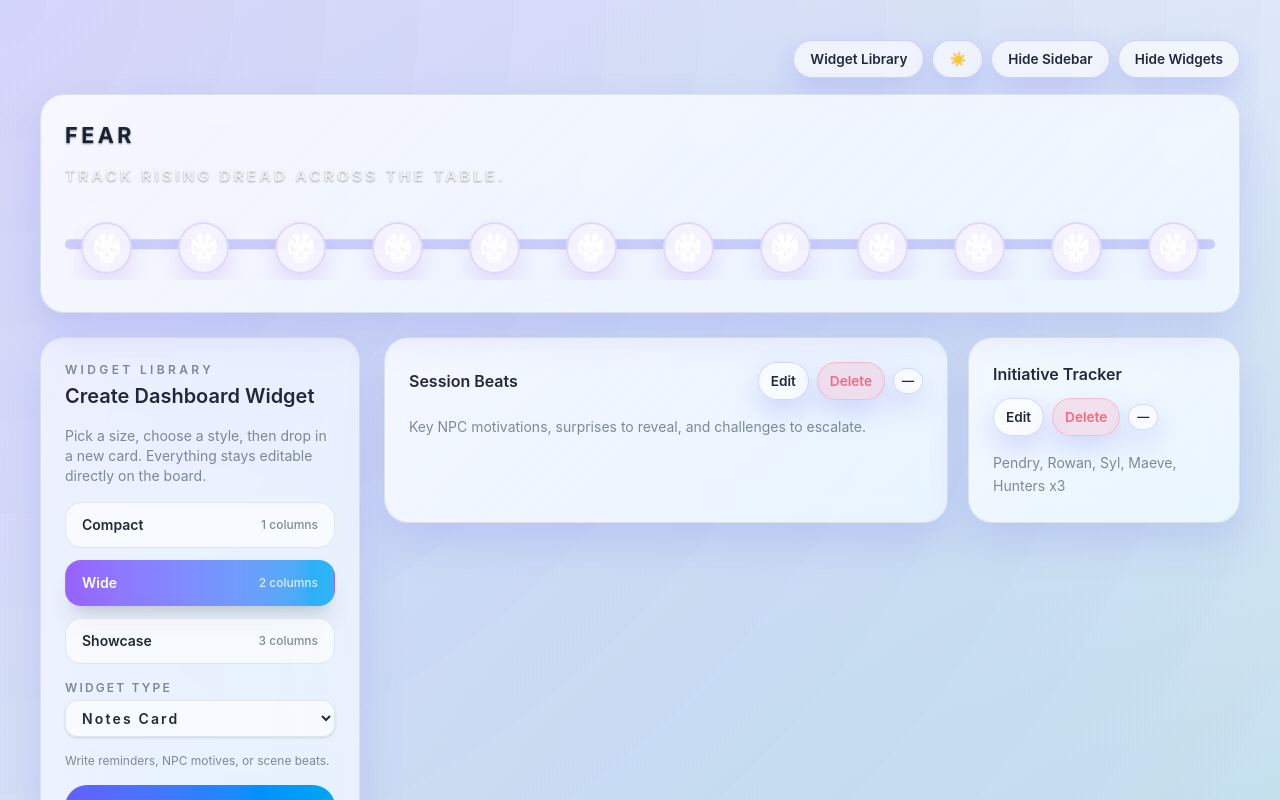
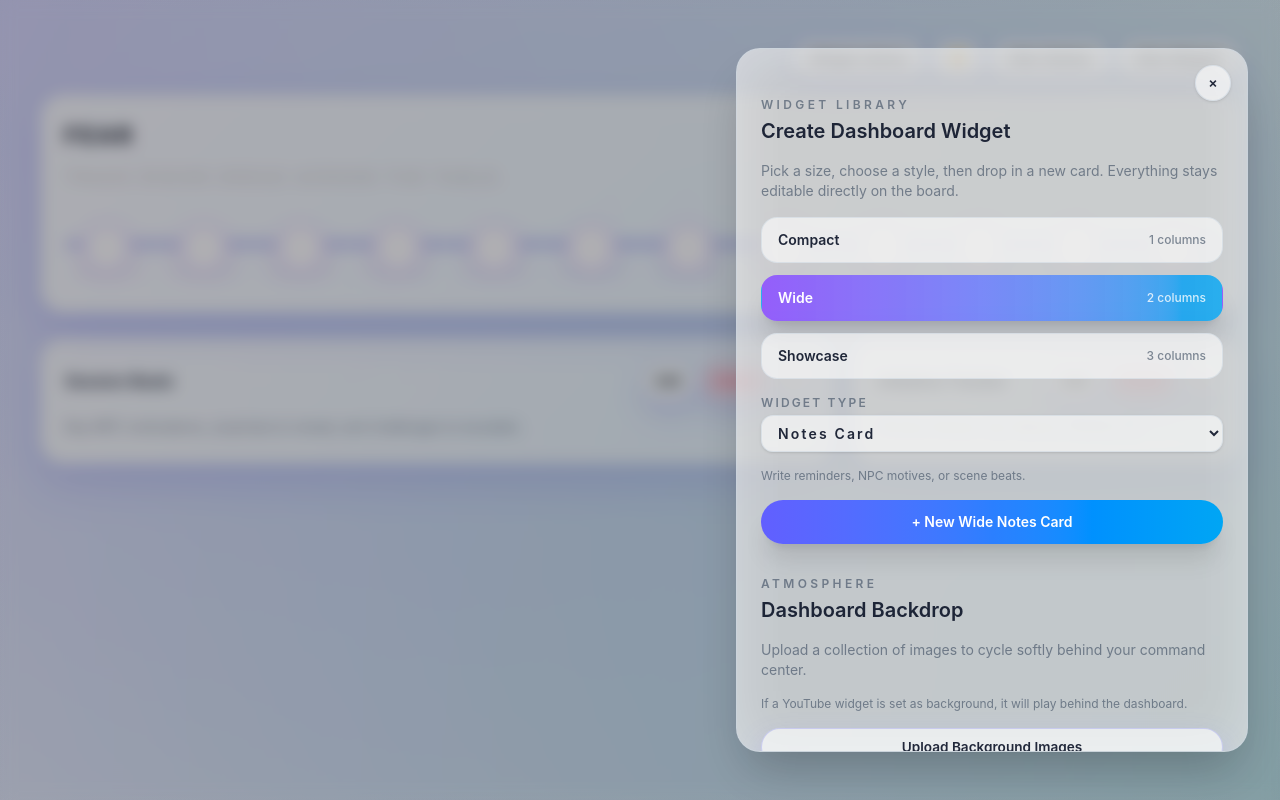
Before and after one commit to kmcgarry1/daggerheart-dm-screen, a Vue app: page / in a window 1280 px wide. Shown: the top 800 px of the page. Built offline with nearby package versions, Linux system fonts and the light colour scheme; the HTML template or start-up script is replaced by a standard one.

Commit message:
Fix ScreenSidebar closing markup

```diff
--- a/src/components/DMScreen.vue
+++ b/src/components/DMScreen.vue
@@ -17,14 +17,45 @@
         />
       </div>
 
-      <div :class="gridClasses">
+      <ScreenWorkspace
+        :widgets="widgets"
+        :active-widget-id="activeWidgetId"
+        :size-options="sizeOptions"
+        :span-class-for-size="widgetSpanClass"
+        :collapsed="widgetsCollapsed"
+        @toggle-edit="toggleEditing"
+        @remove-widget="removeWidget"
+        @update-widget="handleWidgetUpdate"
+        @update-countdown="handleCountdownUpdate"
+        @toggle-collapsed="toggleWidgets"
+      />
+
+      <div
+        v-if="minimizedWidgets.length"
+        class="fixed bottom-4 right-4 z-20 flex max-w-[80vw] flex-wrap items-center gap-2 rounded-2xl border border-[color:var(--dh-panel-border)] bg-[var(--dh-panel-bg)]/90 p-2 shadow-xl backdrop-blur"
+      >
+        <button
+          v-for="m in minimizedWidgets"
+          :key="m.id"
+          type="button"
+          class="flex items-center gap-2 rounded-full border border-[color:var(--dh-panel-border)] bg-[color:var(--dh-panel-bg)] px-3 py-1.5 text-sm font-semibold text-[color:var(--dh-panel-text)] shadow-sm hover:-translate-y-0.5 hover:shadow focus:outline-none focus-visible:ring-2 focus-visible:ring-violet-300"
+          @click="restoreWidget(m.id)"
+        >
+          <span class="text-base">{{ widgetIcon(m.type) }}</span>
+          <span class="max-w-[40ch] truncate">
+            {{ m.type === 'countdown' ? countdownDockLabel(m) : m.title || dockLabel(m.type) }}
+          </span>
+        </button>
+      </div>
+
+      <Teleport to="body">
         <Transition
-          enter-active-class="transition duration-400 transform"
-          enter-from-class="-translate-x-4 opacity-0"
-          enter-to-class="translate-x-0 opacity-100"
-          leave-active-class="transition duration-300 transform"
-          leave-from-class="translate-x-0 opacity-100"
-          leave-to-class="-translate-x-4 opacity-0"
+          enter-active-class="transition duration-300 ease-out"
+          enter-from-class="opacity-0"
+          enter-to-class="opacity-100"
+          leave-active-class="transition duration-200 ease-in"
+          leave-from-class="opacity-100"
+          leave-to-class="opacity-0"
         >
           <ScreenSidebar
             v-if="!sidebarCollapsed"
@@ -43,32 +74,10 @@
             @clear-backgrounds="clearBackgrounds"
             @focus-widget="focusWidget"
             @upload-backgrounds="handleBackgroundUpload"
+            @close="toggleSidebar"
           />
         </Transition>
-
-        <ScreenWorkspace
-          :widgets="widgets"
-          :active-widget-id="activeWidgetId"
-          :size-options="sizeOptions"
-          :span-class-for-size="widgetSpanClass"
-          :collapsed="widgetsCollapsed"
-          @toggle-edit="toggleEditing"
-          @remove-widget="removeWidget"
-          @update-widget="handleWidgetUpdate"
-          @update-countdown="handleCountdownUpdate"
-          @toggle-collapsed="toggleWidgets"
-        />
-
-        <div v-if="minimizedWidgets.length"
-          class="fixed bottom-4 right-4 z-20 flex max-w-[80vw] flex-wrap items-center gap-2 rounded-2xl border border-[color:var(--dh-panel-border)] bg-[var(--dh-panel-bg)]/90 p-2 shadow-xl backdrop-blur">
-          <button v-for="m in minimizedWidgets" :key="m.id" type="button"
-            class="flex items-center gap-2 rounded-full border border-[color:var(--dh-panel-border)] bg-[var(--dh-panel-bg)] px-3 py-1.5 text-sm font-semibold text-[color:var(--dh-panel-text)] shadow-sm hover:-translate-y-0.5 hover:shadow focus:outline-none focus-visible:ring-2 focus-visible:ring-violet-300"
-            @click="restoreWidget(m.id)">
-            <span class="text-base">{{ widgetIcon(m.type) }}</span>
-            <span class="max-w-[40ch] truncate">{{ m.type === 'countdown' ? countdownDockLabel(m) : (m.title || dockLabel(m.type)) }}</span>
-          </button>
-        </div>
-      </div>
+      </Teleport>
 
       <ScreenFloatingControls
         :sidebar-collapsed="sidebarCollapsed"
@@ -156,12 +165,4 @@ const youtubeBackgroundSrc = computed(() => {
   const embed = computeYouTubeEmbed((yt as any).url)
   return embed || null
 })
-
-const gridClasses = computed(
-  () =>
-    [
-      'grid gap-6 transition-all duration-500',
-      sidebarCollapsed.value ? 'lg:grid-cols-1' : 'lg:grid-cols-[320px_minmax(0,1fr)]',
-    ].join(' '),
-)
 </script>
--- a/src/components/dm-screen/ScreenSidebar.vue
+++ b/src/components/dm-screen/ScreenSidebar.vue
@@ -1,5 +1,23 @@
 <template>
-  <aside class="dh-glass sticky top-28 flex h-fit flex-col gap-8 p-6">
+  <div
+    class="fixed inset-0 z-40 flex items-start justify-end bg-black/30 px-4 py-6 backdrop-blur-sm sm:px-8 sm:py-12"
+    role="dialog"
+    aria-modal="true"
+    aria-label="Widget library"
+    @click.self="$emit('close')"
+  >
+    <div
+      class="dh-glass relative flex h-full max-h-[min(960px,90vh)] w-full max-w-lg flex-col gap-8 overflow-y-auto rounded-3xl p-6 shadow-2xl"
+    >
+      <button
+        type="button"
+        class="absolute right-4 top-4 inline-flex h-9 w-9 items-center justify-center rounded-full border border-[color:var(--dh-panel-border)] bg-[color:var(--dh-panel-bg)] text-sm font-semibold text-[color:var(--dh-panel-text)] shadow-sm transition hover:-translate-y-0.5 hover:shadow-lg focus:outline-none focus-visible:ring-2 focus-visible:ring-violet-400"
+        aria-label="Close widget library"
+        @click="$emit('close')"
+      >
+        ×
+      </button>
+      <div class="flex flex-col gap-8 pt-6">
         <section class="flex flex-col gap-4">
           <header class="space-y-1">
             <p class="text-xs font-semibold uppercase tracking-[0.28em] text-[color:var(--dh-panel-muted)]">
@@ -140,7 +158,9 @@
             </li>
           </ul>
         </section>
-  </aside>
+      </div>
+    </div>
+  </div>
 </template>
 
 <script lang="ts" setup>
@@ -174,6 +194,7 @@ const emit = defineEmits<{
   (e: 'upload-backgrounds', files: File[]): void
   (e: 'clear-backgrounds'): void
   (e: 'focus-widget', id: string): void
+  (e: 'close'): void
 }>()
 
 const fileInputRef = ref<HTMLInputElement | null>(null)
```
Lines whose indentation alone changed are shown as unchanged.
